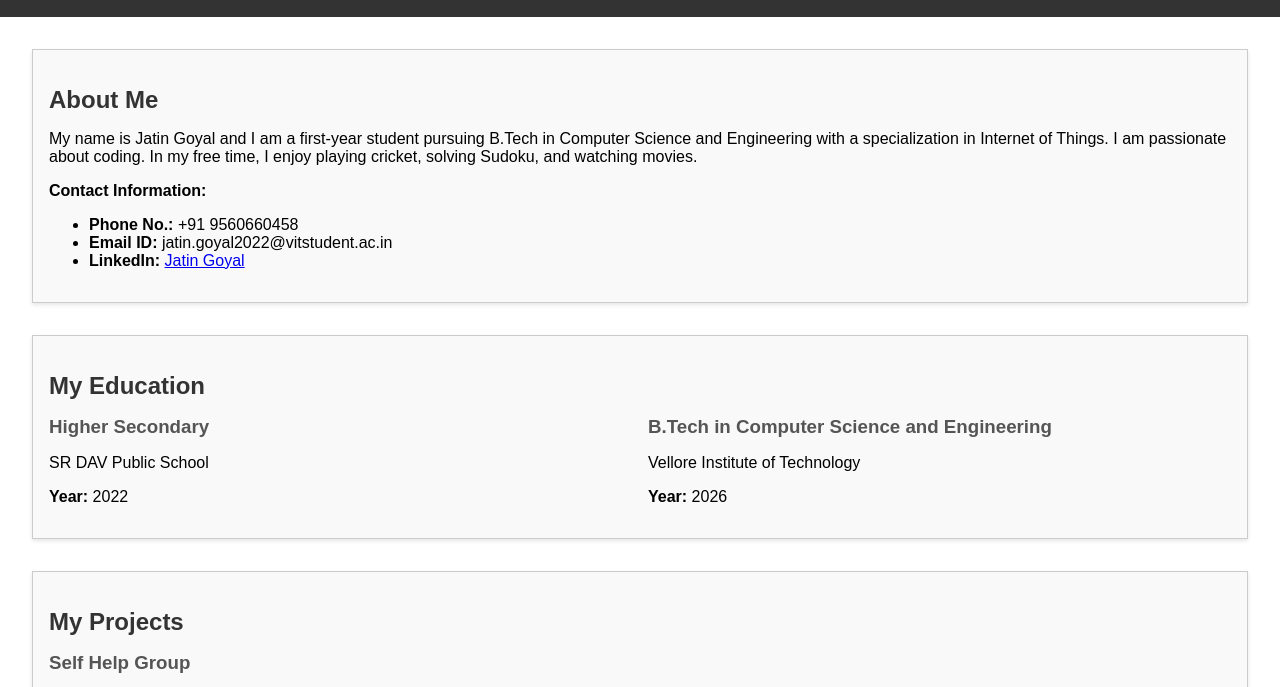
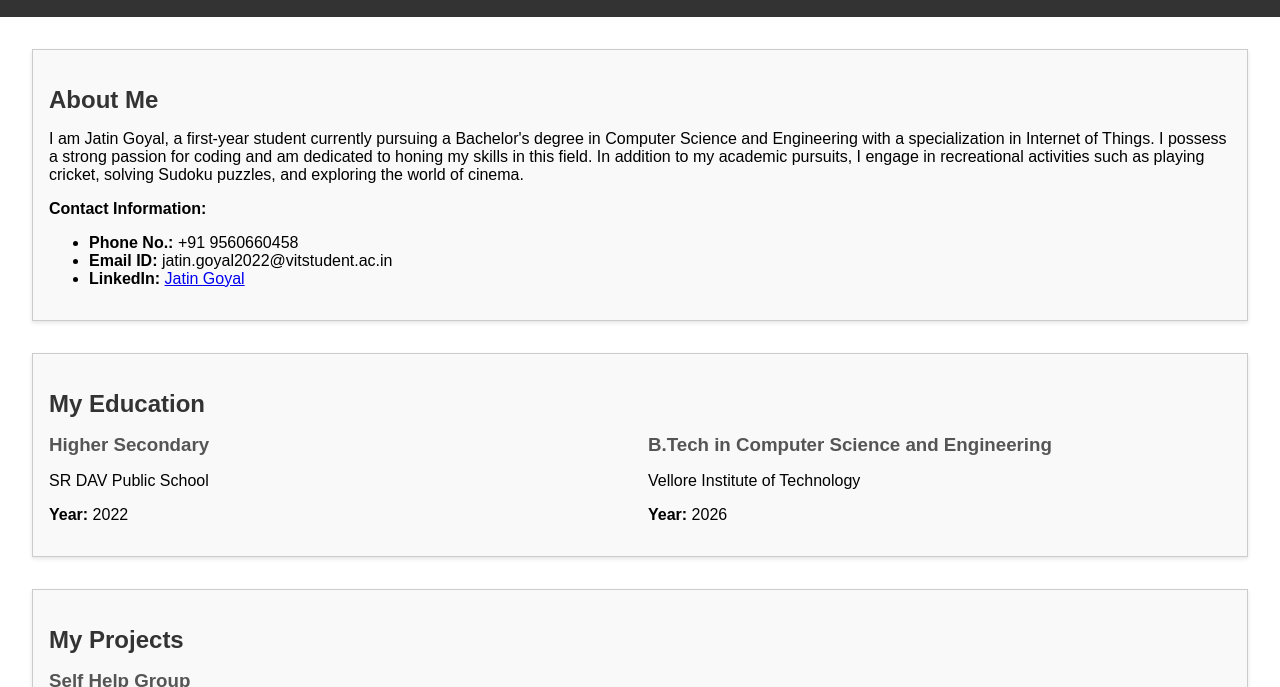
Before and after one commit to jatingoyal82/Portfolio, a plain HTML site: page index.html in a window 1280 px wide. Shown: the part 95-782 px from the top of the page. Drawn offline with Linux system fonts and the light colour scheme.

Commit message:
Update index.html

```diff
--- a/index.html
+++ b/index.html
@@ -14,7 +14,7 @@
       <section class="intro">
         <h2>About Me</h2>
         <div class="intro-content">
-          <p>My name is Jatin Goyal and I am a first-year student pursuing B.Tech in Computer Science and Engineering with a specialization in Internet of Things. I am passionate about coding. In my free time, I enjoy playing cricket, solving Sudoku, and watching movies.</p>
+          <p>I am Jatin Goyal, a first-year student currently pursuing a Bachelor's degree in Computer Science and Engineering with a specialization in Internet of Things. I possess a strong passion for coding and am dedicated to honing my skills in this field. In addition to my academic pursuits, I engage in recreational activities such as playing cricket, solving Sudoku puzzles, and exploring the world of cinema.</p>
           <p><strong>Contact Information:</strong></p>
           <ul>
             <li><strong>Phone No.: </strong>+91 9560660458</li>
```
